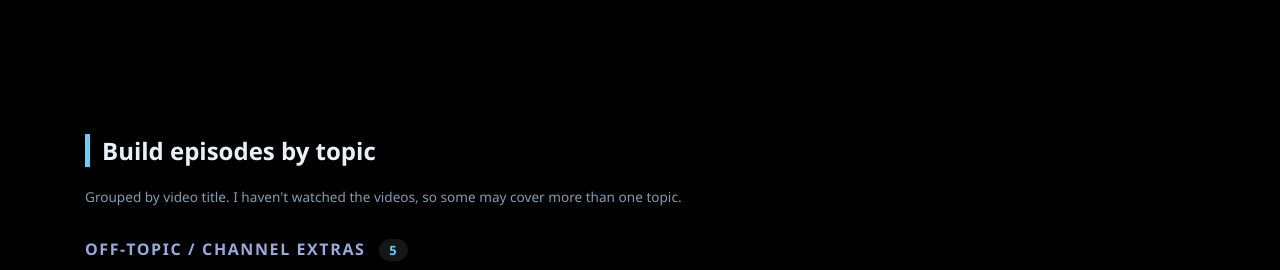
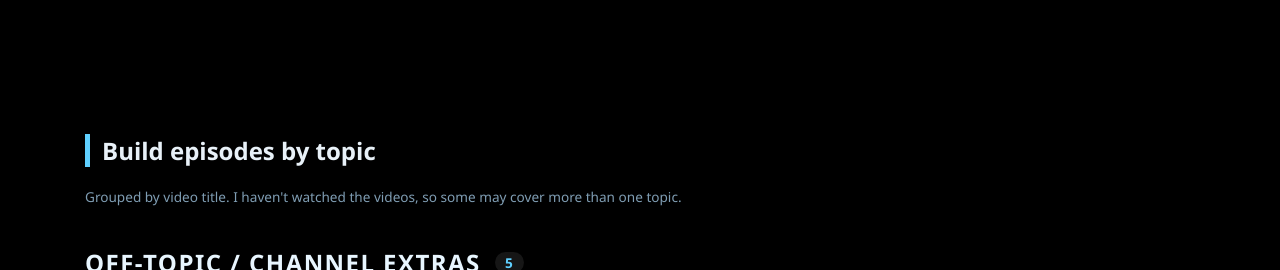
Before and after one commit to denominator69/micington, a plain HTML site: page index.html in a window 1280 px wide. Shown: the part 5543-5813 px from the top of the page. Drawn offline with Linux system fonts and the light colour scheme.

Commit message:
Bigger, bolder category titles in Build episodes by topic

```diff
--- a/style.css
+++ b/style.css
@@ -83,3 +83,6 @@ figure img:hover{transform:none}
 @media(max-width:600px){.spgrid{grid-template-columns:1fr 1fr;gap:8px}.spitem span{font-size:.7rem;padding:12px 6px 5px}}
 
 .tl{border-left:3px solid rgba(255,255,255,.25);padding-left:18px}.tlch{position:relative;margin:0 0 34px}.tlch:before{content:"";position:absolute;left:-26px;top:6px;width:13px;height:13px;border-radius:50%;background:#fff}.tldate{font-size:.85rem;opacity:.7;text-transform:uppercase;letter-spacing:.08em}.tlhead h3{margin:2px 0 4px}.tlwarn{margin-top:10px;font-size:.95rem}.cw{max-width:760px;margin:40px auto;padding:0 18px;text-align:center}.cw .cwbox{border:2px solid #c33;border-radius:10px;padding:24px}.cw button{font-size:1.1rem;padding:10px 20px;margin-top:12px;cursor:pointer}.cwimgs img{width:100%;margin:14px 0;border-radius:6px}
+#topics .subhead{font-size:1.5rem;font-weight:800;color:#e8f6ff;letter-spacing:.06em;margin:2.6rem 0 1.1rem;padding-bottom:.45rem;border-bottom:2px solid rgba(95,208,255,.35);display:flex;align-items:center;flex-wrap:wrap;gap:.4rem;line-height:1.25}
+#topics .subhead .count{font-size:.85rem;font-weight:700}
+@media(max-width:600px){#topics .subhead{font-size:1.2rem;letter-spacing:.04em;margin:2rem 0 .9rem}}
```
